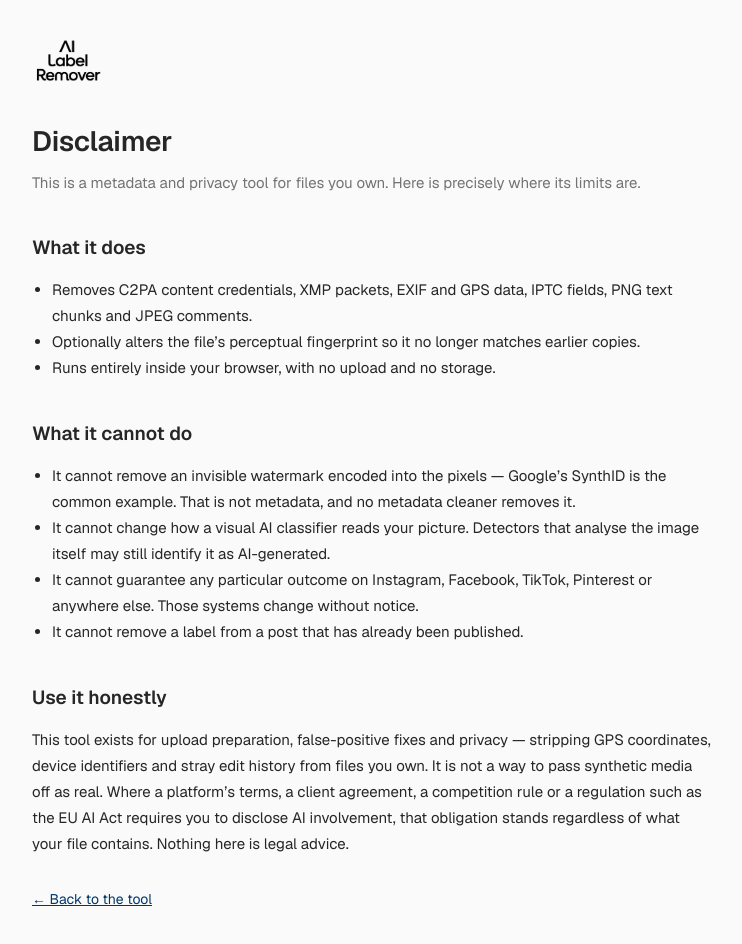
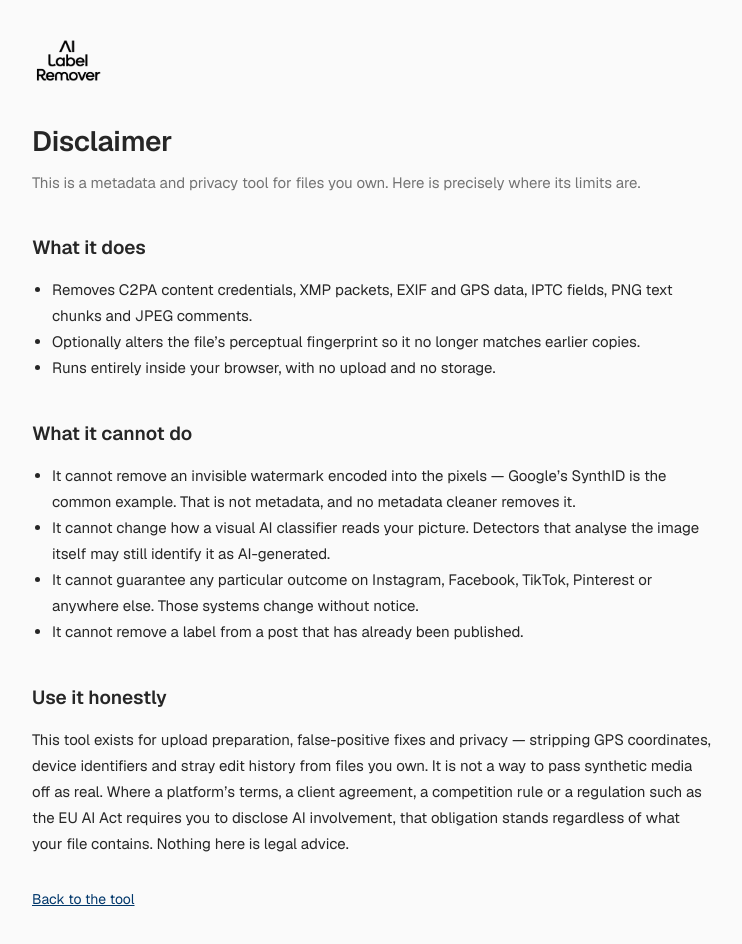
Before and after one commit to zakisheriff/AI-Label-Remover, a Next.js app: page /disclaimer in a window 1280 px wide. Shown: the top 944 px of the page, without its empty margins (268-1010 px from the left). Built offline with nearby package versions, Linux system fonts and the light colour scheme.

Commit message:
style: remove decorative arrows from links and copy
Back links and the FAQ link read as plain sentences now.

```diff
--- a/src/app/disclaimer/page.tsx
+++ b/src/app/disclaimer/page.tsx
@@ -53,7 +53,7 @@ export default function DisclaimerPage() {
 
         <p className="mt-8 text-[14px]">
           <Link href="/" className="text-[var(--link)] underline">
-            ← Back to the tool
+            Back to the tool
           </Link>
         </p>
       </PageShell>
--- a/src/app/faq/page.tsx
+++ b/src/app/faq/page.tsx
@@ -27,7 +27,7 @@ export default function FaqPage() {
         </div>
         <p className="mt-8 text-[14px]">
           <Link href="/" className="text-[var(--link)] underline">
-            ← Back to the tool
+            Back to the tool
           </Link>
         </p>
       </PageShell>
--- a/src/app/how-it-works/page.tsx
+++ b/src/app/how-it-works/page.tsx
@@ -101,7 +101,7 @@ export default function HowItWorksPage() {
 
         <p className="mt-8 text-[14px]">
           <Link href="/" className="text-[var(--link)] underline">
-            ← Back to the tool
+            Back to the tool
           </Link>
         </p>
       </PageShell>
--- a/src/app/page.tsx
+++ b/src/app/page.tsx
@@ -147,7 +147,7 @@ export default function HomePage() {
           </div>
           <p className="mt-5 text-[14px]">
             <Link href="/faq" className="text-[var(--link)] underline">
-              All {faqs.length} questions →
+              All {faqs.length} questions
             </Link>
           </p>
         </section>
--- a/src/app/privacy/page.tsx
+++ b/src/app/privacy/page.tsx
@@ -48,7 +48,7 @@ export default function PrivacyPage() {
 
         <p className="mt-8 text-[14px]">
           <Link href="/" className="text-[var(--link)] underline">
-            ← Back to the tool
+            Back to the tool
           </Link>
         </p>
       </PageShell>
```
